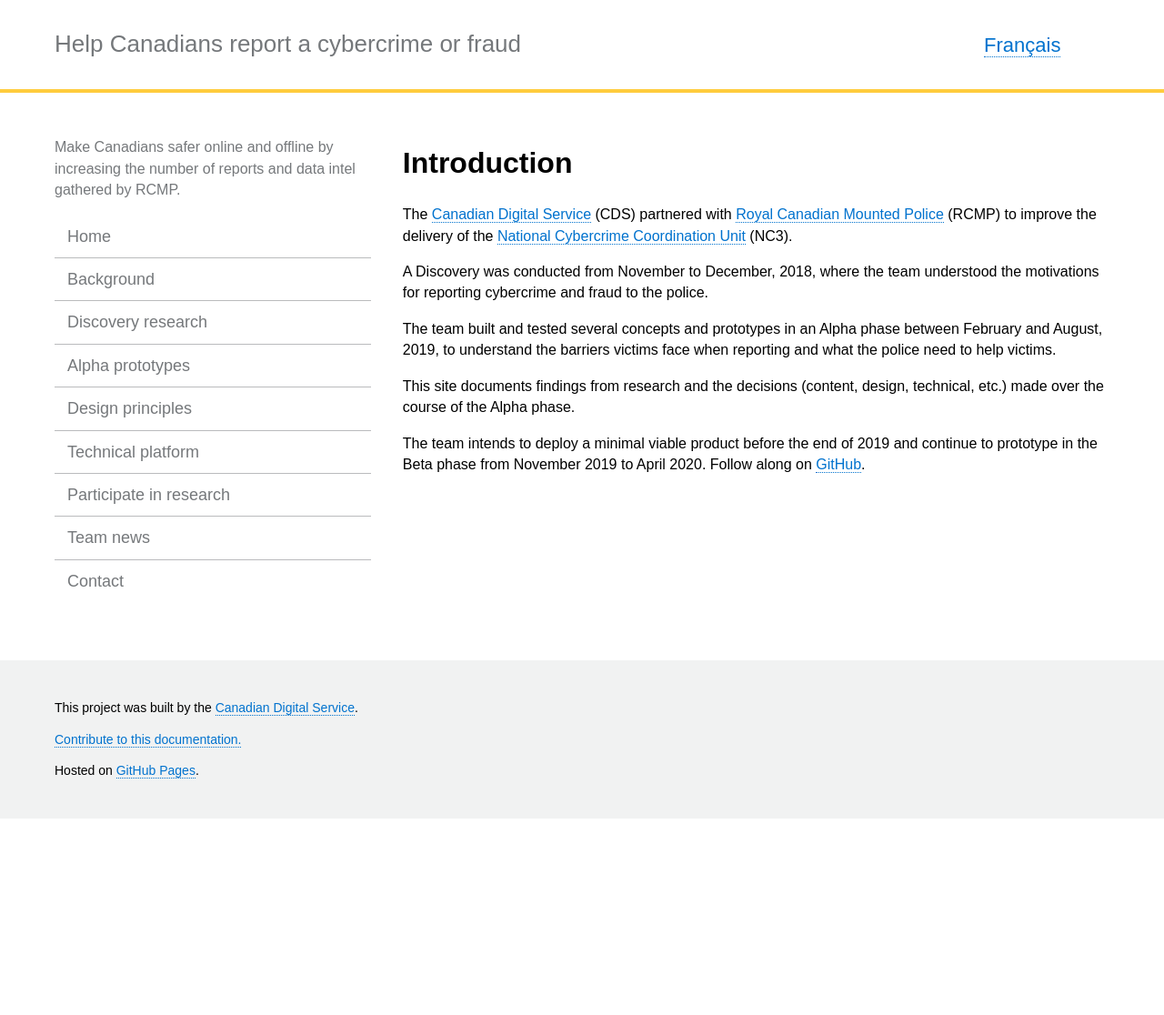
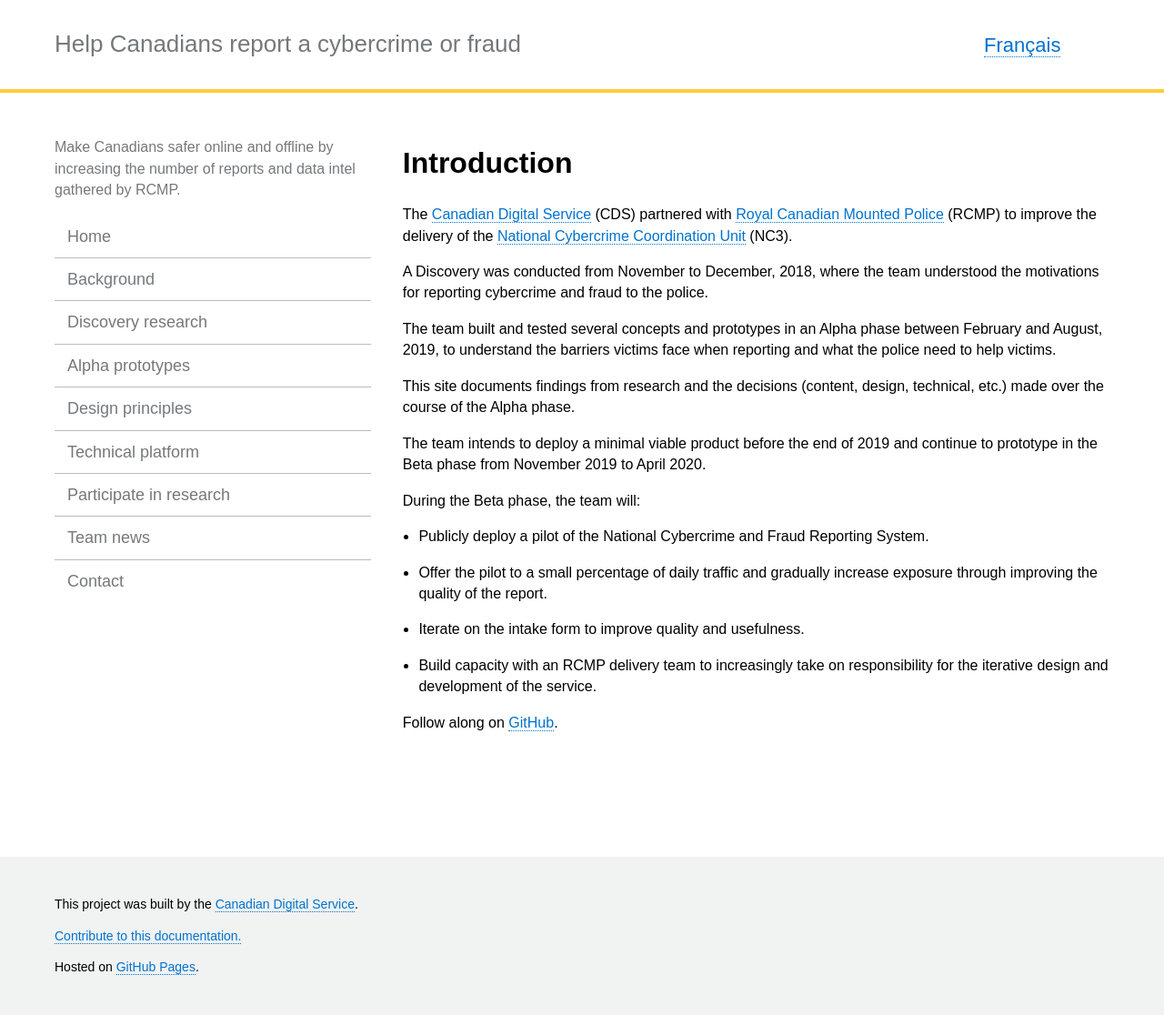
Before and after one commit to cds-snc/rcmp-report-a-cybercrime-alpha-documentation, a Jekyll site: the page built from index.html, in a window 1280 px wide. Shown: the whole page at 91% size. Built offline with Jekyll 4.4.1, drawn with Linux system fonts in a browser that asks for light colours; before the commit the page ends 900 px from its top, so only the background shows below that.

Commit message:
Update index.md

```diff
--- a/_includes/index.md
+++ b/_includes/index.md
@@ -16,4 +16,12 @@ decisions (content, design, technical, etc.) made over the course
 of the Alpha phase.
 
 The team intends to deploy a minimal viable product before the
-end of 2019 and continue to prototype in the Beta phase from November 2019 to April 2020. Follow along on [GitHub](https://github.com/cds-snc/report-a-cybercrime).
+end of 2019 and continue to prototype in the Beta phase from November 2019 to April 2020.
+
+During the Beta phase, the team will:
+* Publicly deploy a pilot of the National Cybercrime and Fraud Reporting System.
+* Offer the pilot to a small percentage of daily traffic and gradually increase exposure through improving the quality of the report.
+* Iterate on the intake form to improve quality and usefulness.
+* Build capacity with an RCMP delivery team to increasingly take on responsibility for the iterative design and development of the service.
+
+Follow along on [GitHub](https://github.com/cds-snc/report-a-cybercrime).
```
